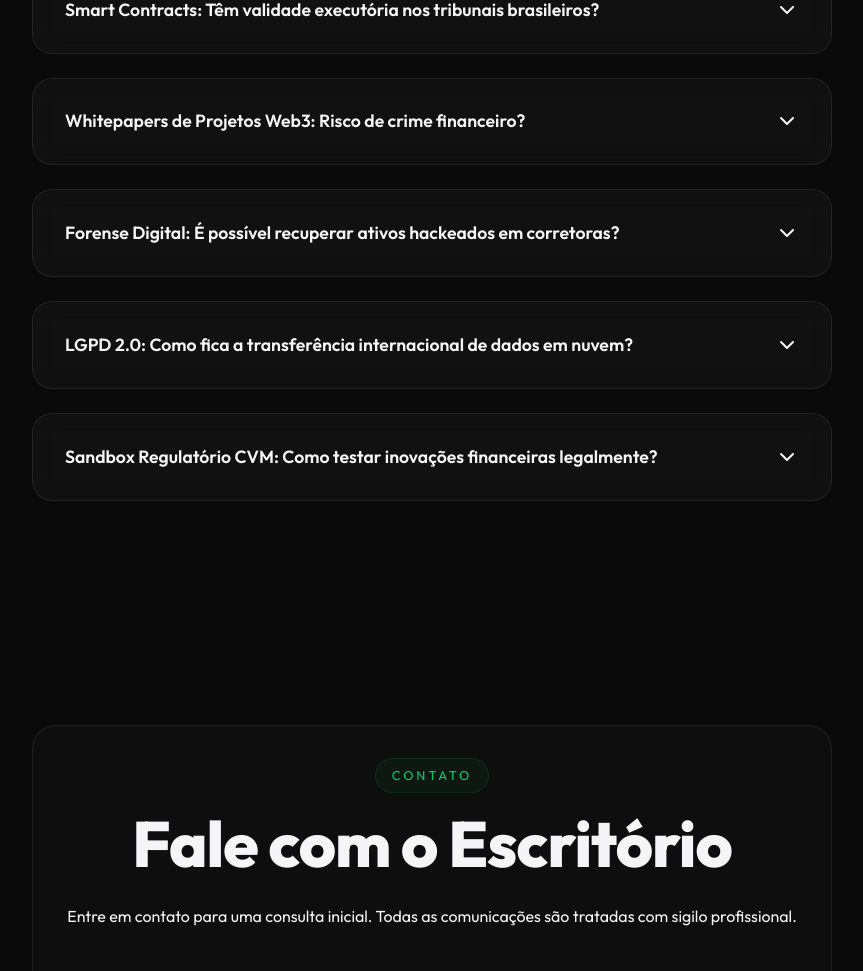
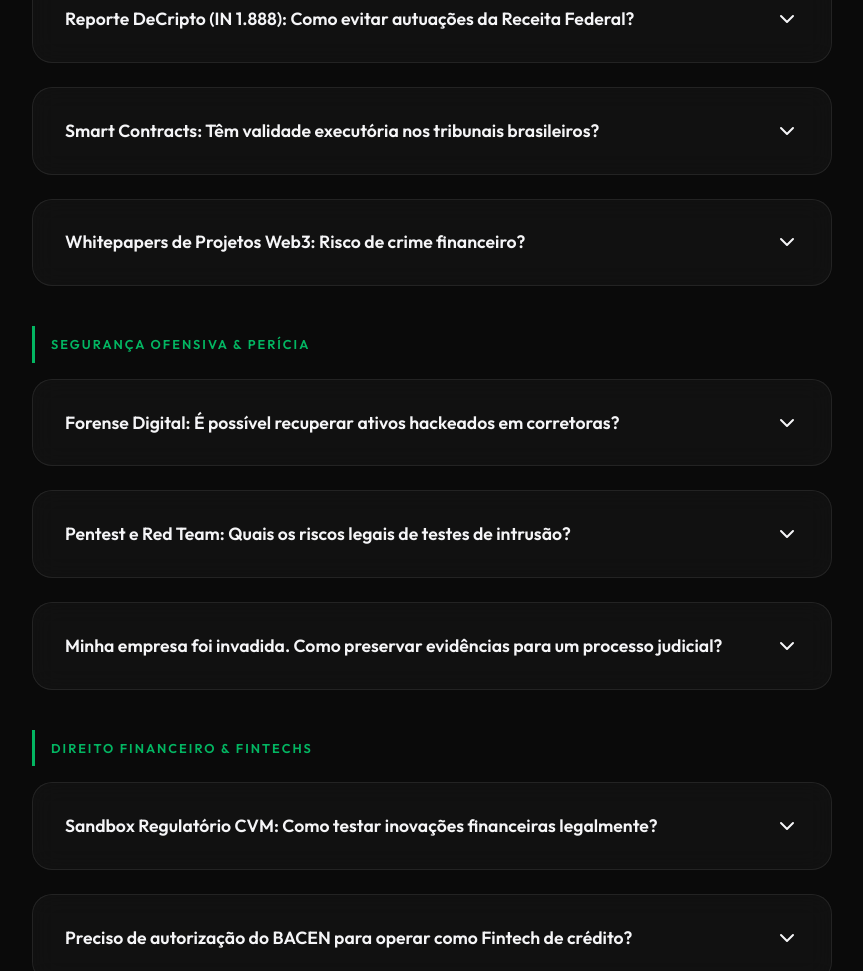
Before and after one commit to diegoartursc/adv, a website built with Vite: page diego-arthur-law/index.html in a window 1280 px wide. Shown: the part 5856-6827 px from the top of the page, without its empty margins (208-1071 px from the left). Built offline with nearby package versions, Linux system fonts and the light colour scheme.

Commit message:
Reorganize FAQ: sectioned by specialty, added new questions for Pentest and Financial Law

```diff
--- a/diego-arthur-law/index.html
+++ b/diego-arthur-law/index.html
@@ -197,7 +197,43 @@
       </div>
 
       <div class="faq-container">
-        <!-- Item 1 -->
+
+        <!-- Section: Proteção de Dados & IA -->
+        <div class="faq-section-label">Proteção de Dados & IA</div>
+
+        <div class="faq-item glass" onclick="toggleFaq(this)">
+          <div class="faq-question">
+            <span>DPIA e Inteligência Artificial: Qual o impacto da nova Lei de IA?</span>
+            <i data-lucide="chevron-down"></i>
+          </div>
+          <div class="faq-answer">
+            <p>A Lei de IA categoriza algoritmos preditivos e LLMs como sistemas de alto risco. Para lançar essas ferramentas, é obrigatória a elaboração de um Relatório de Avaliação de Impacto (DPIA). Realizamos auditorias jurídicas nos modelos para mitigar riscos de viés algorítmico, prevenindo multas milionárias e a suspensão das atividades pela ANPD.</p>
+          </div>
+        </div>
+
+        <div class="faq-item glass" onclick="toggleFaq(this)">
+          <div class="faq-question">
+            <span>LGPD 2.0: Como fica a transferência internacional de dados em nuvem?</span>
+            <i data-lucide="chevron-down"></i>
+          </div>
+          <div class="faq-answer">
+            <p>Com o endurecimento das normas pela ANPD, empresas que armazenam dados de brasileiros em servidores no exterior (AWS, Google Cloud) precisam adotar Cláusulas-Padrão Contratuais específicas. Conduzimos a readequação de todos os contratos com fornecedores de tecnologia para garantir conformidade técnica e jurídica.</p>
+          </div>
+        </div>
+
+        <div class="faq-item glass" onclick="toggleFaq(this)">
+          <div class="faq-question">
+            <span>Minha empresa sofreu um vazamento de dados. Qual o prazo para notificar a ANPD?</span>
+            <i data-lucide="chevron-down"></i>
+          </div>
+          <div class="faq-answer">
+            <p>A ANPD exige comunicação em até 72 horas após a identificação do incidente de segurança, quando houver risco relevante aos titulares. O descumprimento pode resultar em multa de até 2% do faturamento. Atuamos na contenção imediata: preservação de evidências, comunicação regulatória e defesa administrativa perante a Autoridade Nacional.</p>
+          </div>
+        </div>
+
+        <!-- Section: Criptoativos & Blockchain -->
+        <div class="faq-section-label">Criptoativos & Blockchain</div>
+
         <div class="faq-item glass" onclick="toggleFaq(this)">
           <div class="faq-question">
             <span>SPSAVs: Novas normas do Banco Central em 2026?</span>
@@ -208,7 +244,6 @@
           </div>
         </div>
 
-        <!-- Item 2 -->
         <div class="faq-item glass" onclick="toggleFaq(this)">
           <div class="faq-question">
             <span>Reporte DeCripto (IN 1.888): Como evitar autuações da Receita Federal?</span>
@@ -219,7 +254,95 @@
           </div>
         </div>
 
-        <!-- Item 3 -->
+        <div class="faq-item glass" onclick="toggleFaq(this)">
+          <div class="faq-question">
+            <span>Smart Contracts: Têm validade executória nos tribunais brasileiros?</span>
+            <i data-lucide="chevron-down"></i>
+          </div>
+          <div class="faq-answer">
+            <p>Sim, desde que estruturados corretamente. O código executa a transação, mas não interpreta nuances legais. Por isso, desenvolvemos os chamados "Ricardian Contracts", que vinculam a lógica matemática da blockchain a um contrato jurídico tradicional, tornando-os plenamente executáveis em processos judiciais ou arbitrais.</p>
+          </div>
+        </div>
+
+        <div class="faq-item glass" onclick="toggleFaq(this)">
+          <div class="faq-question">
+            <span>Whitepapers de Projetos Web3: Risco de crime financeiro?</span>
+            <i data-lucide="chevron-down"></i>
+          </div>
+          <div class="faq-answer">
+            <p>Emitir tokens com promessas de rendimento futuro pode configurar oferta irregular de valores mobiliários pela CVM (Comissão de Valores Mobiliários). Analisamos tecnicamente o tokenomics e a redação do seu Whitepaper para assegurar o enquadramento seguro como "Utility Token", evitando acusações de pirâmide ou crime financeiro.</p>
+          </div>
+        </div>
+
+        <!-- Section: Hacker Investigativo & Pentest -->
+        <div class="faq-section-label">Segurança Ofensiva & Perícia</div>
+
+        <div class="faq-item glass" onclick="toggleFaq(this)">
+          <div class="faq-question">
+            <span>Forense Digital: É possível recuperar ativos hackeados em corretoras?</span>
+            <i data-lucide="chevron-down"></i>
+          </div>
+          <div class="faq-answer">
+            <p>Sim. Quando os fundos subtraídos (hacks ou scams) são movimentados para exchanges centralizadas, utilizamos relatórios de rastreamento on-chain (ex: Chainalysis) para fundamentar medidas liminares de urgência. O objetivo é bloquear judicialmente os fundos antes que sejam convertidos em moeda fiduciária.</p>
+          </div>
+        </div>
+
+        <div class="faq-item glass" onclick="toggleFaq(this)">
+          <div class="faq-question">
+            <span>Pentest e Red Team: Quais os riscos legais de testes de intrusão?</span>
+            <i data-lucide="chevron-down"></i>
+          </div>
+          <div class="faq-answer">
+            <p>Testes de intrusão sem escopo contratual claro podem configurar crime de invasão de dispositivo informático (Art. 154-A do Código Penal). Elaboramos contratos de Pentest com cláusulas de limitação de responsabilidade, escopo técnico detalhado e autorização expressa, blindando tanto o contratante quanto o profissional de segurança ofensiva.</p>
+          </div>
+        </div>
+
+        <div class="faq-item glass" onclick="toggleFaq(this)">
+          <div class="faq-question">
+            <span>Minha empresa foi invadida. Como preservar evidências para um processo judicial?</span>
+            <i data-lucide="chevron-down"></i>
+          </div>
+          <div class="faq-answer">
+            <p>A cadeia de custódia é decisiva. Evidências digitais coletadas sem metodologia forense (hashes, logs com timestamp, imagens bit-a-bit) podem ser impugnadas em juízo. Coordenamos a resposta ao incidente (DFIR) com preservação técnica admissível, laudo pericial e representação criminal ou cível contra os responsáveis.</p>
+          </div>
+        </div>
+
+        <!-- Section: Direito Financeiro -->
+        <div class="faq-section-label">Direito Financeiro & Fintechs</div>
+
+        <div class="faq-item glass" onclick="toggleFaq(this)">
+          <div class="faq-question">
+            <span>Sandbox Regulatório CVM: Como testar inovações financeiras legalmente?</span>
+            <i data-lucide="chevron-down"></i>
+          </div>
+          <div class="faq-answer">
+            <p>O Sandbox permite que startups testem produtos financeiros disruptivos (como tokenização de recebíveis) no mercado real, com supervisão da CVM, mas sem precisar cumprir inicialmente todos os rigorosos requisitos de uma instituição financeira tradicional. Nossa atuação foca na elaboração do projeto de admissão e no acompanhamento estratégico junto ao órgão.</p>
+          </div>
+        </div>
+
+        <div class="faq-item glass" onclick="toggleFaq(this)">
+          <div class="faq-question">
+            <span>Preciso de autorização do BACEN para operar como Fintech de crédito?</span>
+            <i data-lucide="chevron-down"></i>
+          </div>
+          <div class="faq-answer">
+            <p>Sim. Fintechs que concedem crédito diretamente devem se constituir como Sociedade de Crédito Direto (SCD) ou Sociedade de Empréstimo entre Pessoas (SEP), ambas reguladas pelo BACEN. Estruturamos o processo de autorização completo — do plano de negócios ao enquadramento regulatório — garantindo aprovação dentro dos prazos normativos.</p>
+          </div>
+        </div>
+
+        <div class="faq-item glass" onclick="toggleFaq(this)">
+          <div class="faq-question">
+            <span>Open Finance: Quais as obrigações para instituições participantes?</span>
+            <i data-lucide="chevron-down"></i>
+          </div>
+          <div class="faq-answer">
+            <p>O Open Finance impõe compartilhamento padronizado de dados e serviços via APIs reguladas pelo BACEN. As instituições participantes devem garantir consentimento granular dos clientes, segurança cibernética certificada e interoperabilidade técnica. Atuamos na adequação contratual e operacional para garantir conformidade sem expor a instituição a sanções.</p>
+          </div>
+        </div>
+
+        <!-- Section: Direito Regulatório & Saúde -->
+        <div class="faq-section-label">Direito Regulatório & Saúde</div>
+
         <div class="faq-item glass" onclick="toggleFaq(this)">
           <div class="faq-question">
             <span>Anvisa 2026: Quais os limites para o cultivo medicinal e industrial?</span>
@@ -230,7 +353,6 @@
           </div>
         </div>
 
-        <!-- Item 4 -->
         <div class="faq-item glass" onclick="toggleFaq(this)">
           <div class="faq-question">
             <span>Habeas Corpus Terapêutico: Ainda é necessário para pacientes?</span>
@@ -241,71 +363,6 @@
           </div>
         </div>
 
-        <!-- Item 5 -->
-        <div class="faq-item glass" onclick="toggleFaq(this)">
-          <div class="faq-question">
-            <span>DPIA e Inteligência Artificial: Qual o impacto da nova Lei de IA?</span>
-            <i data-lucide="chevron-down"></i>
-          </div>
-          <div class="faq-answer">
-            <p>A Lei de IA categoriza algoritmos preditivos e LLMs como sistemas de alto risco. Para lançar essas ferramentas, é obrigatória a elaboração de um Relatório de Avaliação de Impacto (DPIA). Realizamos auditorias jurídicas nos modelos para mitigar riscos de viés algorítmico, prevenindo multas milionárias e a suspensão das atividades pela ANPD.</p>
-          </div>
-        </div>
-
-        <!-- Item 6 -->
-        <div class="faq-item glass" onclick="toggleFaq(this)">
-          <div class="faq-question">
-            <span>Smart Contracts: Têm validade executória nos tribunais brasileiros?</span>
-            <i data-lucide="chevron-down"></i>
-          </div>
-          <div class="faq-answer">
-            <p>Sim, desde que estruturados corretamente. O código executa a transação, mas não interpreta nuances legais. Por isso, desenvolvemos os chamados "Ricardian Contracts", que vinculam a lógica matemática da blockchain a um contrato jurídico tradicional, tornando-os plenamente executáveis em processos judiciais ou arbitrais.</p>
-          </div>
-        </div>
-
-        <!-- Item 7 -->
-        <div class="faq-item glass" onclick="toggleFaq(this)">
-          <div class="faq-question">
-            <span>Whitepapers de Projetos Web3: Risco de crime financeiro?</span>
-            <i data-lucide="chevron-down"></i>
-          </div>
-          <div class="faq-answer">
-            <p>Emitir tokens com promessas de rendimento futuro pode configurar oferta irregular de valores mobiliários pela CVM (Comissão de Valores Mobiliários). Analisamos tecnicamente o tokenomics e a redação do seu Whitepaper para assegurar o enquadramento seguro como "Utility Token", evitando acusações de pirâmide ou crime financeiro.</p>
-          </div>
-        </div>
-
-        <!-- Item 8 -->
-        <div class="faq-item glass" onclick="toggleFaq(this)">
-          <div class="faq-question">
-            <span>Forense Digital: É possível recuperar ativos hackeados em corretoras?</span>
-            <i data-lucide="chevron-down"></i>
-          </div>
-          <div class="faq-answer">
-            <p>Sim. Quando os fundos subtraídos (hacks ou scams) são movimentados para exchanges centralizadas, utilizamos relatórios de rastreamento on-chain (ex: Chainalysis) para fundamentar medidas liminares de urgência. O objetivo é bloquear judicialmente os fundos antes que sejam convertidos em moeda fiduciária.</p>
-          </div>
-        </div>
-
-        <!-- Item 9 -->
-        <div class="faq-item glass" onclick="toggleFaq(this)">
-          <div class="faq-question">
-            <span>LGPD 2.0: Como fica a transferência internacional de dados em nuvem?</span>
-            <i data-lucide="chevron-down"></i>
-          </div>
-          <div class="faq-answer">
-            <p>Com o endurecimento das normas pela ANPD, empresas que armazenam dados de brasileiros em servidores no exterior (AWS, Google Cloud) precisam adotar Cláusulas-Padrão Contratuais específicas. Conduzimos a readequação de todos os contratos com fornecedores de tecnologia para garantir conformidade técnica e jurídica.</p>
-          </div>
-        </div>
-
-        <!-- Item 10 -->
-        <div class="faq-item glass" onclick="toggleFaq(this)">
-          <div class="faq-question">
-            <span>Sandbox Regulatório CVM: Como testar inovações financeiras legalmente?</span>
-            <i data-lucide="chevron-down"></i>
-          </div>
-          <div class="faq-answer">
-            <p>O Sandbox permite que startups testem produtos financeiros disruptivos (como tokenização de recebíveis) no mercado real, com supervisão da CVM, mas sem precisar cumprir inicialmente todos os rigorosos requisitos de uma instituição financeira tradicional. Nossa atuação foca na elaboração do projeto de admissão e no acompanhamento estratégico junto ao órgão.</p>
-          </div>
-        </div>
       </div>
     </section>
 
--- a/diego-arthur-law/style.css
+++ b/diego-arthur-law/style.css
@@ -391,6 +391,22 @@ body {
   margin: 0 auto;
 }
 
+.faq-section-label {
+  font-size: 0.8rem;
+  font-weight: 600;
+  text-transform: uppercase;
+  letter-spacing: 2px;
+  color: var(--neon-green);
+  padding: 0.5rem 1rem;
+  margin-top: 2.5rem;
+  margin-bottom: 1rem;
+  border-left: 3px solid var(--neon-green);
+  opacity: 0.7;
+}
+
+.faq-section-label:first-child {
+  margin-top: 0;
+}
 .faq-item {
   border-radius: 20px;
   margin-bottom: 1.5rem;
```
